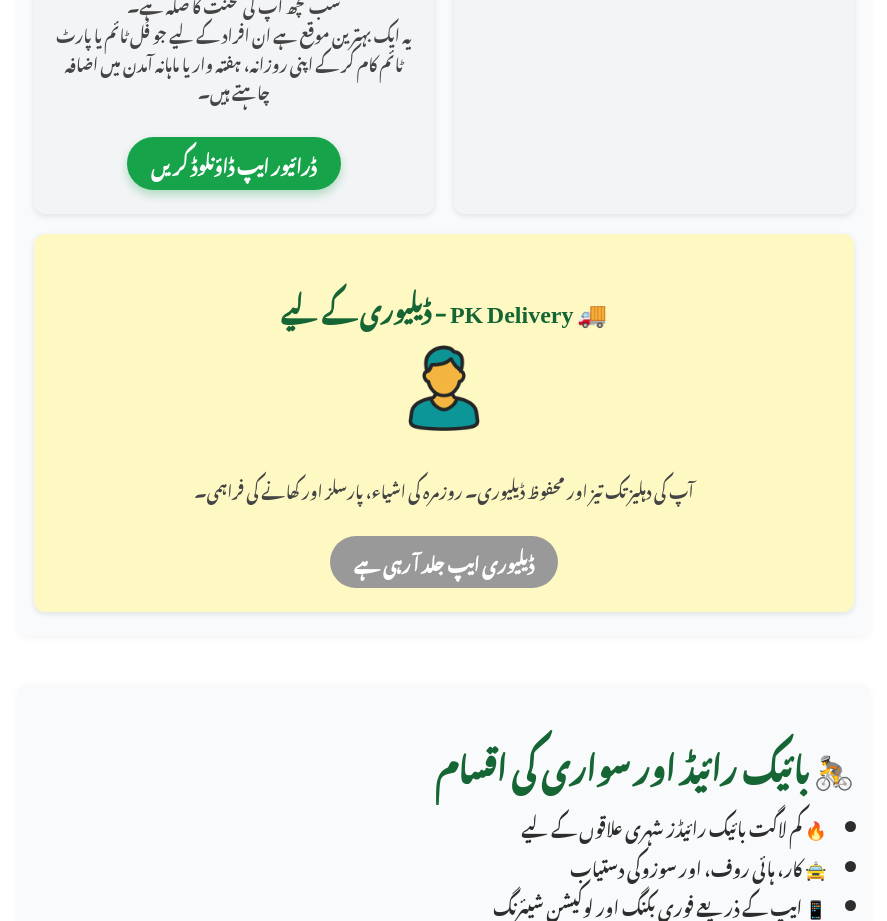
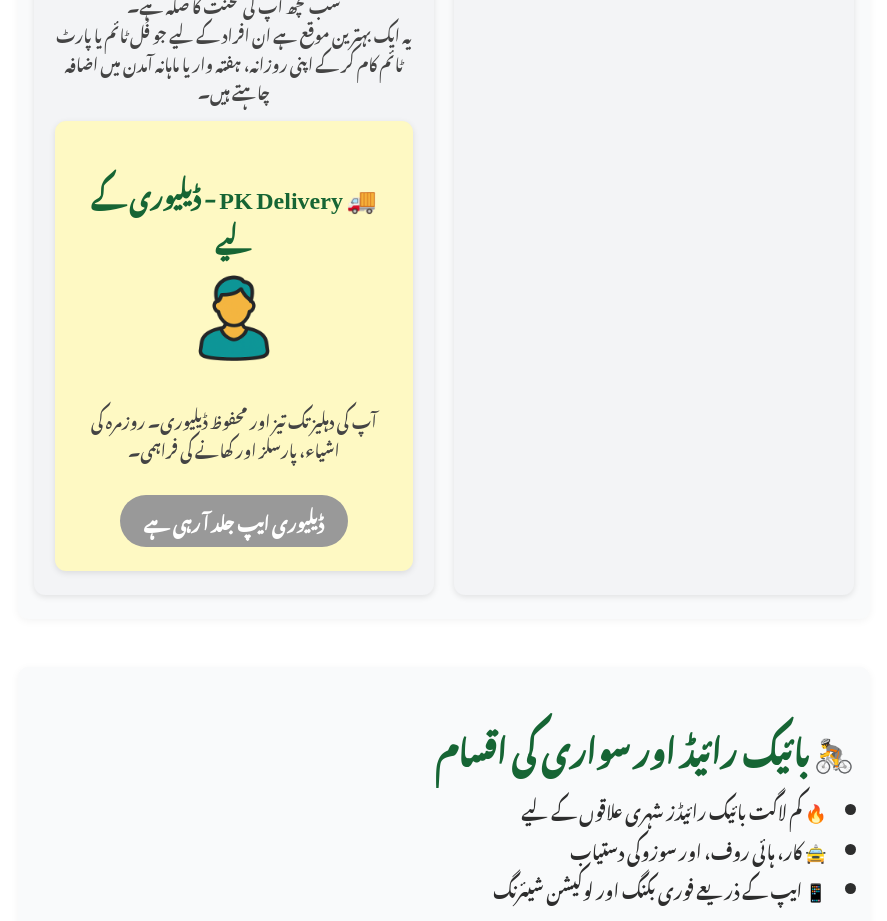
Before and after one commit to FAHEEM2015/pkride-website, a plain HTML site: page index.html in a window 1280 px wide. Shown: the part 4120-5041 px from the top of the page, without its empty margins (196-1083 px from the left). Drawn offline with Linux system fonts and the light colour scheme; a web font is replaced by a local one.

Commit message:
Update index.html

```diff
--- a/index.html
+++ b/index.html
@@ -379,10 +379,6 @@ PK Ride پلیٹ فارم پر آپ دن اور رات کسی بھی وقت کا
 ایپ آپ کو قریبی سواریوں سے فوری طور پر جوڑتا ہے، جس سے خالی وقت کم اور کمائی زیادہ ہوتی ہے۔<br />
 ہماری کارکردگی پر مبنی بونس اسکیم، اچھی ریٹنگ والے ڈرائیورز کے لیے اضافی انعامات، اور ہفتہ وار ادائیگیاں – سب کچھ آپ کی محنت کا صلہ ہے۔<br />
 یہ ایک بہترین موقع ہے ان افراد کے لیے جو فُل ٹائم یا پارٹ ٹائم کام کر کے اپنی روزانہ، ہفتہ وار یا ماہانہ آمدن میں اضافہ چاہتے ہیں۔
-</p>
-
-      <a href="https://github.com/saleem-pixel/pkride-website/releases/download/v1.1/app-release.apk" class="button" download>ڈرائیور ایپ ڈاؤنلوڈ کریں</a>
-    </div>
 
     <!-- ڈیلیوری ایپ -->
     <div class="app-box yellow">
```
